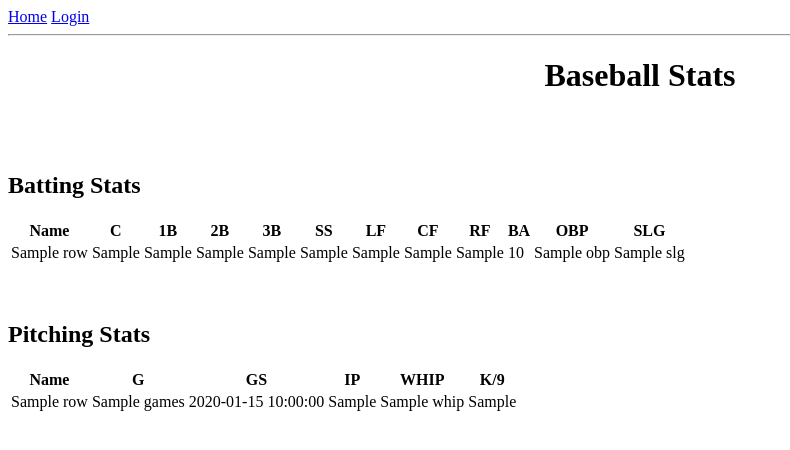
After one commit to cypill36/HIGHEST_GRADE_EVER, a Flask app: template GroupProjectFlask/app/templates/stats.html in a window 1280 px wide. The commit adds this page. Shown: the top 450 px of the page, without its empty margins (0-790 px from the left). Run offline with Flask 3, Linux system fonts and the light colour scheme; the template is opened without the code that fills it: most values are stand-ins (such as "Sample title", 1, 10 or a date in 2020).

Commit message:
flask updates yaseen

```diff
--- a/GroupProjectFlask/app/routes.py
+++ b/GroupProjectFlask/app/routes.py
@@ -5,6 +5,11 @@ from flask_login import current_user, login_user, logout_user
 from app.models import User
 from flask_login import login_required
 from werkzeug.urls import url_parse
+import pymysql
+import sys
+import warnings
+
+con = pymysql.connect(host='localhost', user='yassenarab', password='YA2002ya', database='baseball')
 
 @app.route('/')
 def root():
@@ -27,10 +32,24 @@ def login():
         return redirect(next_page)
     return render_template('login.html', title='Sign In', form=form)
 
+
 @app.route('/index')
 @login_required
 def index():
-    return render_template("index.html", title='Home Page')
+    teams = []
+    years = []
+    cur = con.cursor()
+    sql = ''' select distinct(team_name) from teams order by team_name ; '''
+    cur.execute(sql)
+    results = cur.fetchall()
+    for x in results:
+        teams.append(x[0])
+    sql = '''  select distinct(yearid) from teams order by yearid ; '''
+    cur.execute(sql)
+    results2 = cur.fetchall()
+    for x in results2:
+        years.append(x[0])
+    return render_template("index.html", title='Home Page',teams=teams, years = years)
 
 @app.route('/logout')
 def logout():
@@ -52,3 +71,8 @@ def register():
         flash('Congratulations, you are now a registered user!')
         return redirect(url_for('login'))
     return render_template('register.html', title='Register', form=form)
+
+@app.route('/submit-form', methods=['POST'])
+@login_required
+def submit_form():
+    return render_template('stats.html',title = 'states')
--- a/GroupProjectFlask/app/templates/base.html
+++ b/GroupProjectFlask/app/templates/base.html
@@ -1,7 +1,8 @@
 <!doctype html>
 <html>
 	<head>
-		<title>{{ title }} - Flask Practice </title>
+		<title>{{ title }} - Baseball data hightest grade ever
+</title>
 	</head>
 	<body>
 		<div>
--- /dev/null
+++ b/GroupProjectFlask/app/templates/stats.html
@@ -0,0 +1,69 @@
+{% extends 'base.html' %}
+
+{% block content %}
+  <h1 style="text-align:center">Baseball Stats</h1>
+  <br><br>
+    <h2>Batting Stats</h2>
+    <table>
+      <thead>
+        <tr>
+          <th>Name</th>
+          <th>C</th>
+          <th>1B</th>
+          <th>2B</th>
+          <th>3B</th>
+          <th>SS</th>
+          <th>LF</th>
+          <th>CF</th>
+          <th>RF</th>
+          <th>BA</th>
+          <th>OBP</th>
+          <th>SLG</th>
+        </tr>
+      </thead>
+      <tbody>
+        {% for row in batting_data %}
+          <tr>
+            <td>{{ row.name }}</td>
+            <td>{{ row.C }}</td>
+            <td>{{ row["1B"] }}</td>
+            <td>{{ row["2B"] }}</td>
+            <td>{{ row["3B"] }}</td>
+            <td>{{ row.SS }}</td>
+            <td>{{ row.LF }}</td>
+            <td>{{ row.CF }}</td>
+            <td>{{ row.RF }}</td>
+            <td>{{ row.batting_avg }}</td>
+            <td>{{ row.obp }}</td>
+            <td>{{ row.slg }}</td>
+          </tr>
+        {% endfor %}
+      </tbody>
+    </table>
+  <br><br>
+    <h2>Pitching Stats</h2>
+    <table>
+      <thead>
+        <tr>
+          <th>Name</th>
+          <th>G</th>
+          <th>GS</th>
+          <th>IP</th>
+          <th>WHIP</th>
+          <th>K/9</th>
+        </tr>
+      </thead>
+      <tbody>
+        {% for row in pitching_data %}
+          <tr>
+            <td>{{ row.name }}</td>
+            <td>{{ row.games }}</td>
+            <td>{{ row.games_started }}</td>
+            <td>{{ row.innings_pitched }}</td>
+            <td>{{ row.whip }}</td>
+            <td>{{ row.strikeouts_per_nine }}</td>
+          </tr>
+        {% endfor %}
+      </tbody>
+    </table>
+{% endblock %}
```
Also changed, not shown: GroupProjectFlask/app/templates/index.html (+49 -2 lines), GroupProjectFlask/app.db, 2 other files.
